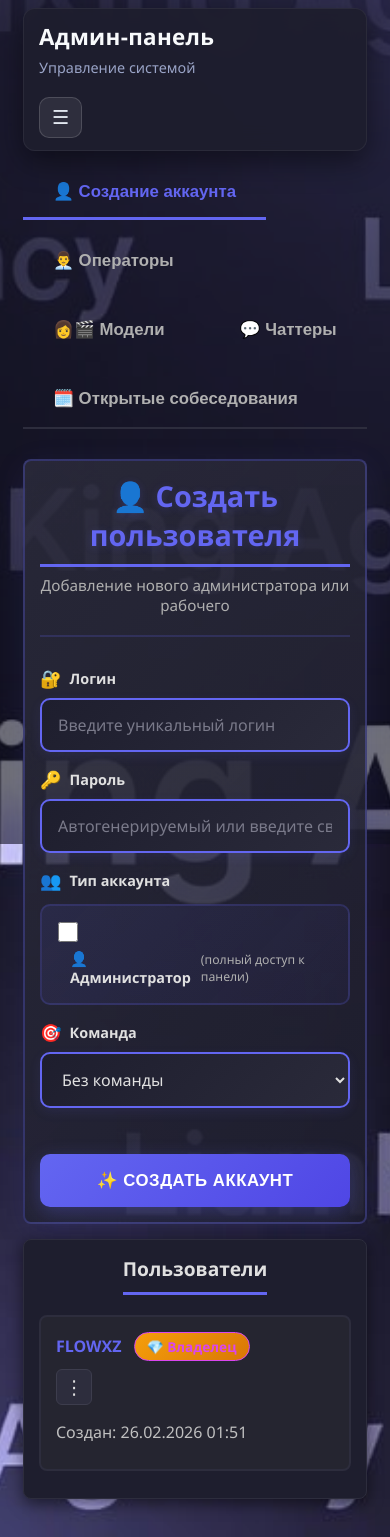
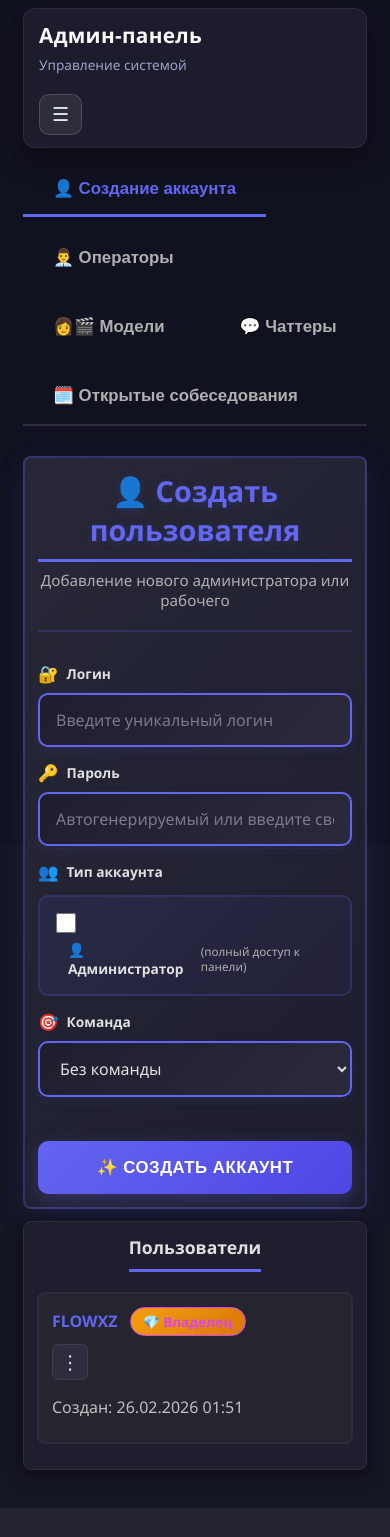
Before and after one commit to rahmanovamirdev-maker/ray-squad-app, a Flask app: page /admin in a window 390 px wide. After the commit the page ends 1508 px from the top, so only its background shows below. Run offline with Flask 3, Linux system fonts and the light colour scheme; the visitor is signed in with stand-in values (Sample User, id 1); data comes from the database, SQL or seed files in the repository.

Commit message:
Improve mobile UI scale and switch mobile background to solid color
- Disable background image on mobile breakpoints and use solid background color
- Slightly reduce typography, paddings, tabs, cards, and button sizes on phones
- Fine-tune mobile spacing for more compact layout
- Fix broken CSS block by restoring .profile-topbar selector

```diff
--- a/static/style.css
+++ b/static/style.css
@@ -20,17 +20,25 @@ body {
 /* На мобильных отключаем fixed фон (вызывает глюки) */
 @media (max-width: 768px) {
     body {
+        background-image: none;
+        background-color: #141624;
         background-attachment: scroll;
-        background-size: cover;
+        background-size: auto;
         background-position: center top;
         min-height: auto;
+    }
+
+    body::before {
+        background: rgba(15, 15, 30, 0.25);
     }
 }
 
 @media (max-width: 576px) {
     body {
-        padding: 10px;
-        background-size: cover;
+        padding: 8px;
+        background-image: none;
+        background-color: #141624;
+        background-size: auto;
     }
 }
 
@@ -465,6 +473,8 @@ header h1 {
         align-items: flex-start;
     }
 }
+
+.profile-topbar {
     position: sticky;
     top: 20px;
     z-index: 5;
@@ -922,17 +932,17 @@ header h1 {
     }
 
     header {
-        padding: 15px 18px;
+        padding: 13px 16px;
         margin-bottom: 20px;
     }
 
     header h1 {
-        font-size: 1.6em;
+        font-size: 1.5em;
         letter-spacing: 0.3px;
     }
 
     .subtitle {
-        font-size: 0.95em;
+        font-size: 0.9em;
     }
 
     .form-row {
@@ -955,11 +965,11 @@ header h1 {
 
     .left-column .form-section,
     .right-column {
-        padding: 20px;
+        padding: 18px;
     }
 
     .form-section h2 {
-        font-size: 1.5em;
+        font-size: 1.4em;
     }
 
     /* Табы/панели */
@@ -979,25 +989,25 @@ header h1 {
 
     .panel-tab,
     .tab-btn {
-        font-size: 0.9em;
-        padding: 10px 16px;
+        font-size: 0.85em;
+        padding: 9px 14px;
         white-space: nowrap;
         flex-shrink: 0;
     }
 
     /* Карточки анкет */
     .applicant-card {
-        padding: 18px;
+        padding: 16px;
         margin-bottom: 15px;
     }
 
     .applicant-header h3 {
-        font-size: 1.1em;
+        font-size: 1.05em;
         word-break: break-word;
     }
 
     .applicant-details p {
-        font-size: 0.9em;
+        font-size: 0.86em;
         margin-bottom: 8px;
     }
 
@@ -1009,7 +1019,7 @@ header h1 {
     }
 
     .actions-bar h2 {
-        font-size: 1.3em;
+        font-size: 1.2em;
     }
 
     .team-filter-select,
@@ -1056,16 +1066,16 @@ header h1 {
     }
 
     header h1 {
-        font-size: 1.4em;
+        font-size: 1.3em;
     }
 
     .subtitle {
-        font-size: 0.9em;
+        font-size: 0.85em;
     }
 
     .nav-link {
-        padding: 8px 12px;
-        font-size: 0.9em;
+        padding: 7px 10px;
+        font-size: 0.85em;
     }
 
     .user-info {
@@ -1080,34 +1090,34 @@ header h1 {
 
     /* Основной контент */
     .main-content {
-        gap: 15px;
+        gap: 12px;
     }
 
     .left-column .form-section,
     .right-column {
-        padding: 15px;
+        padding: 13px;
         border-radius: 8px;
     }
 
     .form-section h2 {
-        font-size: 1.3em;
-        margin-bottom: 20px;
+        font-size: 1.2em;
+        margin-bottom: 16px;
     }
 
     /* Формы */
     .form-group {
-        margin-bottom: 16px;
+        margin-bottom: 14px;
     }
 
     .form-group label {
-        font-size: 0.9em;
+        font-size: 0.86em;
         margin-bottom: 6px;
     }
 
     .form-group input,
     .form-group textarea,
     .form-group select {
-        padding: 10px;
+        padding: 9px;
         font-size: 16px; /* Важно для iOS */
         border-radius: 8px;
     }
@@ -1118,13 +1128,13 @@ header h1 {
 
     /* Кнопки */
     .btn {
-        padding: 10px 18px;
-        font-size: 0.95em;
+        padding: 9px 16px;
+        font-size: 0.9em;
         border-radius: 8px;
     }
 
     .btn-primary {
-        padding: 12px 20px;
+        padding: 11px 18px;
     }
 
     /* Табы */
@@ -1136,13 +1146,13 @@ header h1 {
 
     .panel-tab,
     .tab-btn {
-        font-size: 0.85em;
-        padding: 8px 12px;
+        font-size: 0.8em;
+        padding: 7px 10px;
     }
 
     /* Карточки */
     .applicant-card {
-        padding: 15px;
+        padding: 13px;
         margin-bottom: 12px;
         border-radius: 8px;
     }
@@ -1159,13 +1169,13 @@ header h1 {
     }
 
     .applicant-details p {
-        font-size: 0.85em;
+        font-size: 0.82em;
         margin-bottom: 6px;
         line-height: 1.4;
     }
 
     .status-badge {
-        font-size: 0.8em;
+        font-size: 0.75em;
         padding: 4px 8px;
     }
 
@@ -1189,7 +1199,7 @@ header h1 {
     }
 
     .actions-bar h2 {
-        font-size: 1.2em;
+        font-size: 1.1em;
     }
 
     .action-buttons {
@@ -1197,8 +1207,8 @@ header h1 {
     }
 
     .action-buttons .btn {
-        font-size: 0.85em;
-        padding: 8px 14px;
+        font-size: 0.8em;
+        padding: 7px 12px;
     }
 
     /* Списки анкет */
```
